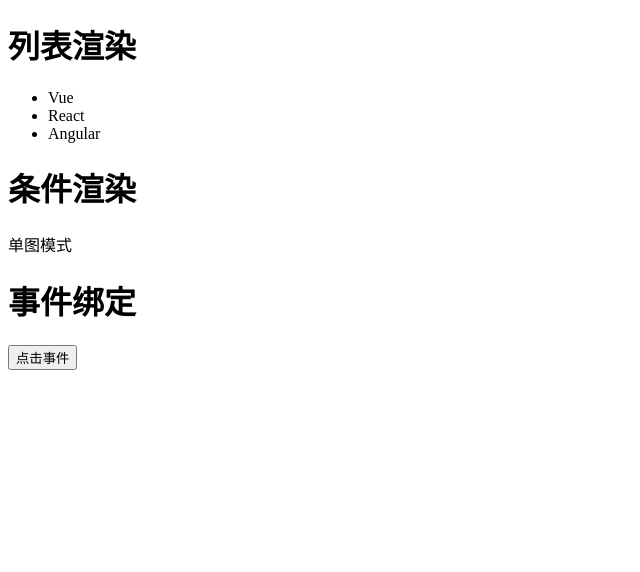
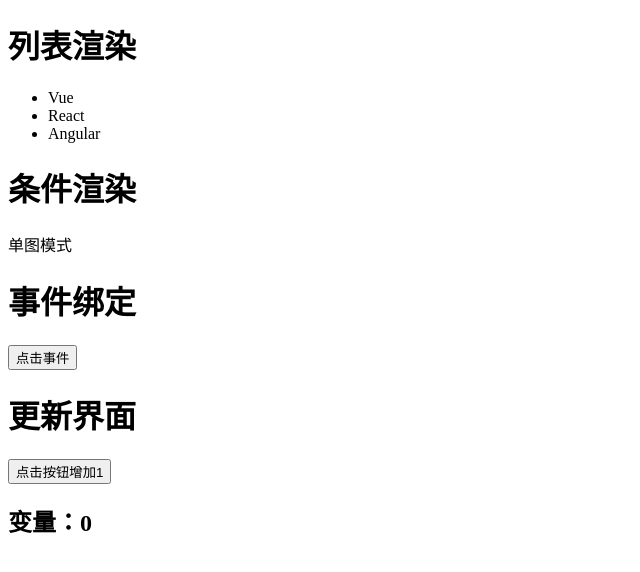
Before and after one commit to mmdxiaoxin/react-basic, a React (Create React App) app: page / in a window 1280 px wide. Shown: the top 572 px of the page, without its empty margins (0-640 px from the left). Built offline with nearby package versions, Linux system fonts and the light colour scheme.

Commit message:
feat: 界面更新

```diff
--- a/src/App.js
+++ b/src/App.js
@@ -1,6 +1,7 @@
 import ListRenderingStudy from './components/ListRenderingStudy';
 import ConditionRenderingStudy from './components/ConditionalRenderingStudy';
 import EventBinding from './components/EventBinding';
+import UpdateInterface from './components/UpdateInterface';
 
 function App() {
     return (
@@ -8,6 +9,7 @@ function App() {
             <ListRenderingStudy />
             <ConditionRenderingStudy />
             <EventBinding />
+            <UpdateInterface />
         </div>
     );
 }
--- /dev/null
+++ b/src/components/UpdateInterface.js
@@ -0,0 +1,17 @@
+import { useState } from 'react';
+
+function UpdateInterface() {
+    const [count, setCount] = useState(0);
+    const handleClick = () => {
+        setCount(count + 1);
+    };
+    return (
+        <div>
+            <h1>更新界面</h1>
+            <button onClick={handleClick}>点击按钮增加1</button>
+            <h2>变量：{count}</h2>
+        </div>
+    );
+}
+
+export default UpdateInterface;
```
